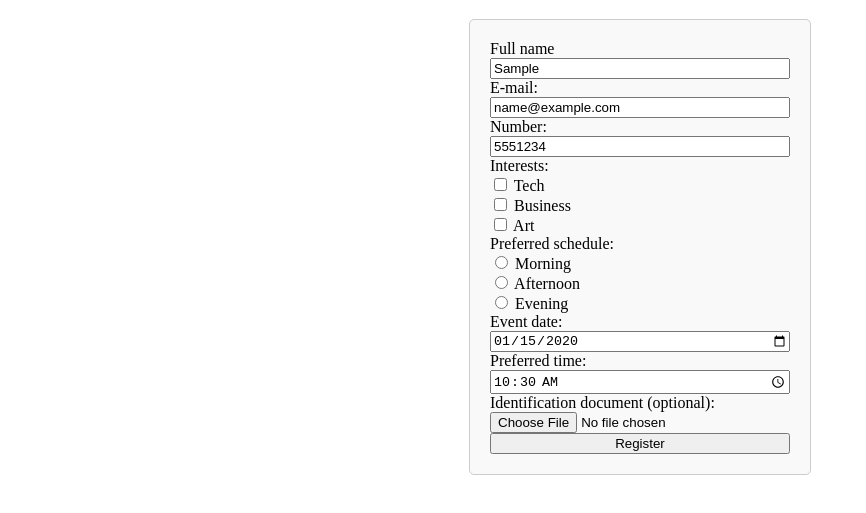
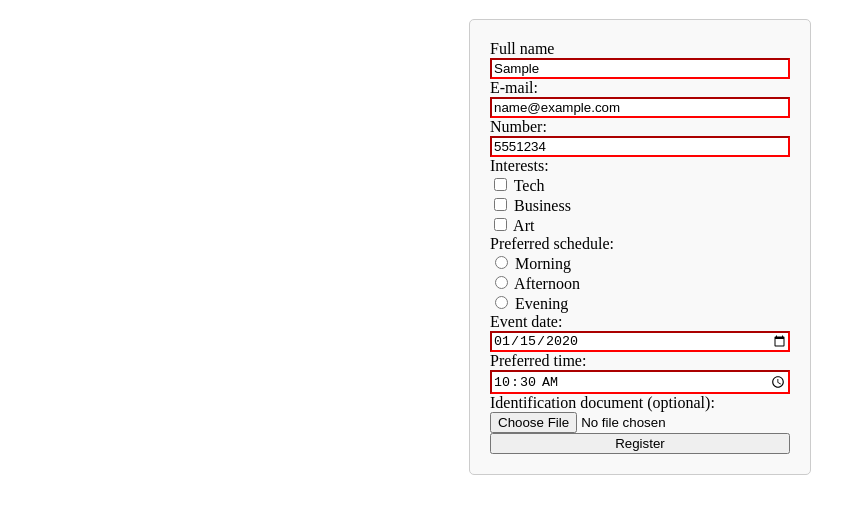
Before and after one commit to JonyR3G0/Front-end-m05, a plain HTML site: page 04-Form-validation/project/index.html in a window 1280 px wide. Both pictures are taken after typing "Sample", "name@example.com", "5551234", "2020-01-15", "10:30" into the empty fields and a click on the button "Register". Shown: the part 61-574 px from the top of the page, without its empty margins (0-866 px from the left). Drawn offline with Linux system fonts and the light colour scheme.

Commit message:
feat: ✨ enhance form validation feedback with dynamic error and success styling

```diff
--- a/04-Form-validation/project/app.js
+++ b/04-Form-validation/project/app.js
@@ -71,7 +71,12 @@ document.addEventListener("DOMContentLoaded", () => {
     //TODO 1. capturar el elemento
     //2,revisamos el status si status OK pintamos verde else Rojo +-
     //3. if errormensaje no es null, lo pintamos en un modal
+    const element = document.getElementById(elementId);
+    console.log(element);
+    // A banger that we can use logic operators here
+    element.className = errorStatus ? "error" : "success";
     console.log(errorStatus);
+    console.log(errorMessage);
   };
 
   const formHandlerSucces = (event) => {
@@ -100,7 +105,6 @@ document.addEventListener("DOMContentLoaded", () => {
       };
     }
   };
-
 
   /**
    * This asynchronous function initializes the form validation process.
--- a/04-Form-validation/project/style.css
+++ b/04-Form-validation/project/style.css
@@ -8,3 +8,11 @@ form{
     border-radius: 5px;
     background-color: #f9f9f9;
 }
+
+.error{
+    border-color:red ;
+}
+
+.success{
+    border-color:aqua;
+}
```
